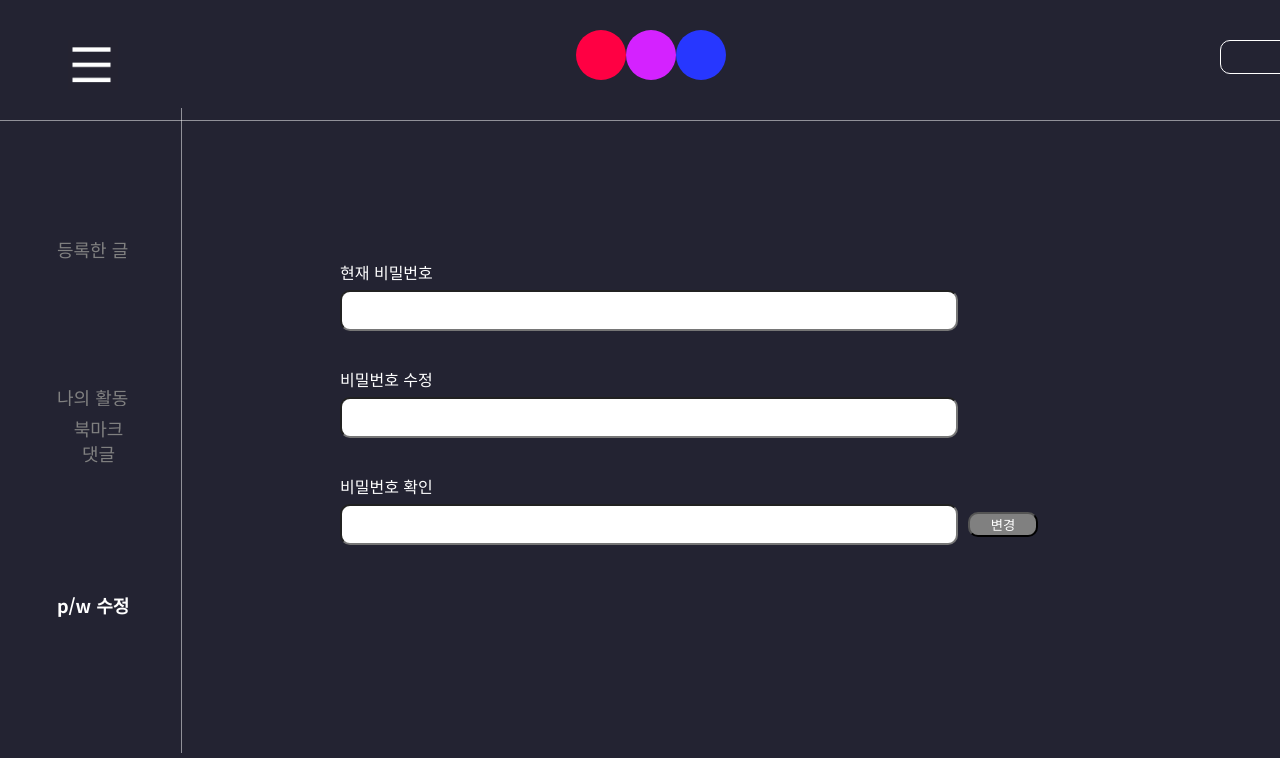
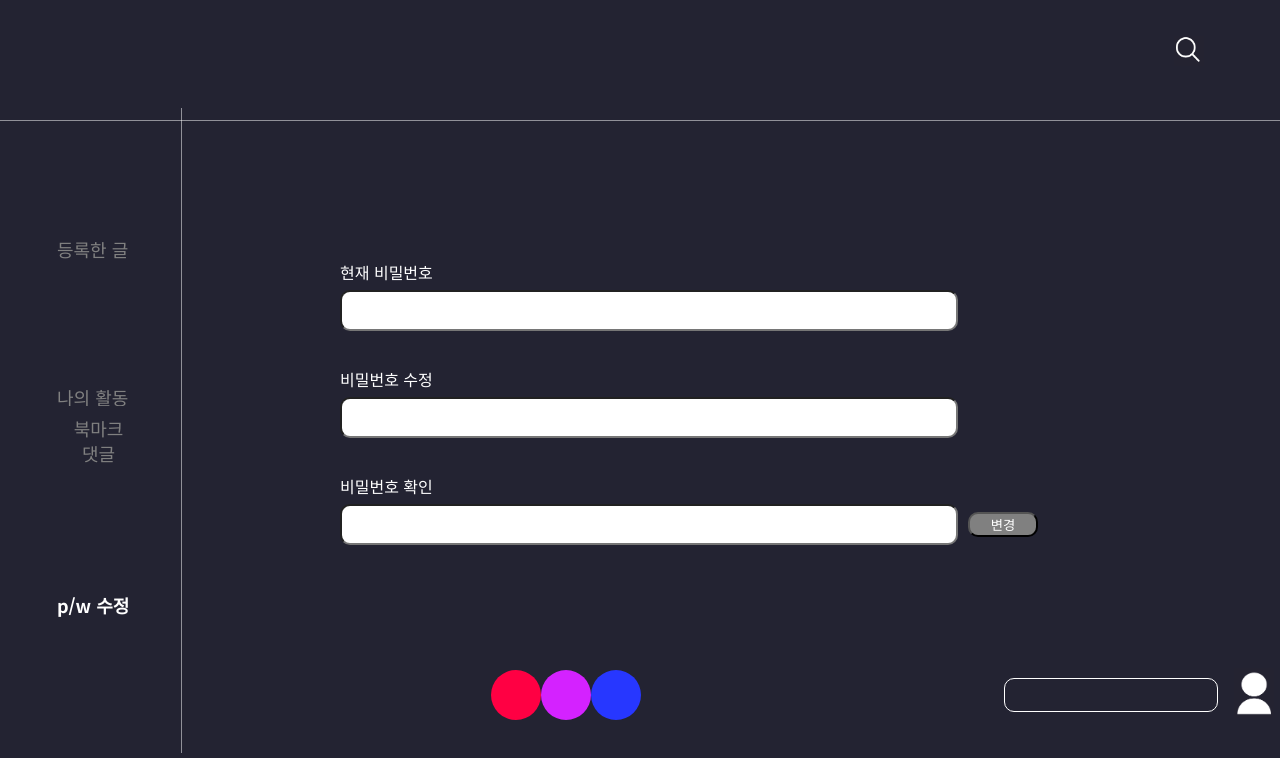
Before and after one commit to MEME-DICTIONARY/MEME-DICTIONARY, a React (Create React App) app: page /mypage/pw in a window 1280 px wide. Shown: the top 758 px of the page. Built offline with nearby package versions, Linux system fonts and the light colour scheme.

Commit message:
css: 헤더 position 고정에서 유동적으로 움직이게 수정

```diff
--- a/src/assets/style/header.module.css
+++ b/src/assets/style/header.module.css
@@ -6,69 +6,59 @@ html {
 }
 
 .headcontainer {
-  width: 100%
+  width: 100%;
+  height:100px;
+  display:flex;
+  justify-content: space-between;
+  align-items: center;
 }
 
 .header_HamburgerBtn {
-  background-color: white;
-  height: 40px;
-  width: 40px;
-  position: absolute;
-  top: 40px;
-  left: 70px;
+  margin-left:50px;
+  width:fit-content;
+border:none;
+background-color: inherit;
 }
 
 .header_HamburgerImg {
-  height: 50px;
-  width: 50px;
-  position: relative;
-  top: -3px;
-  left: -10px
+  background-size: cover;
 }
 
-.header_CircleParent {
-  position: absolute;
-  top: 30px;
-  left: 45%;
-
+.header_CircleParent{
+  display:flex;
+  width:fit-content;
 }
 
+.header_Circle1,.header_Circle2,.header_Circle3{
+  float: left;
+    width: 50px;
+    height: 50px;
+    border-radius: 75px;
+}
 
 .header_Circle1 {
   background-color: #ff0043;
-  float: left;
-  width: 50px;
-  height: 50px;
-  border-radius: 75px;
-
 }
 
 .header_Circle2 {
   background-color: #d422ff;
-  float: left;
-  width: 50px;
-  height: 50px;
-  border-radius: 75px;
 }
 
 .header_Circle3 {
   background-color: #2737ff;
-  float: left;
-  width: 50px;
-  height: 50px;
-  border-radius: 75px;
 }
 
 .header_SearchParent {
-  position: absolute;
-  left: 20px;
-  top: 10px;
+  display:flex;
+  width:fit-content;
+  align-items: center;
+  gap:10px;
+}
+.header__searchContainer{
+  display:inline-block;
 }
 
 .header_SearchBox {
-  position: absolute;
-  left: 1200px;
-  top: 30px;
   background-color: #232332;
   border: 1px solid white;
   border-radius: 10px;
@@ -76,38 +66,25 @@ html {
   width: 200px;
   padding-left: 10px;
 }
+.header_SearchBtn{
+  position:absolute;
+  top:35px;
+  right:70px;
 
-.header_SearchBtn {
-  background-color: white;
-  position: absolute;
-  left: 1370px;
-  top: 33px;
-  height: 25px;
-  width: 30px;
+}
+.header_SearchBtn ,.header_PersonBtn{
+  width: fit-content;
+    border: none;
+    background-color: inherit;
 }
 
 .header_SearchImg {
-  position: relative;
-  left: -8px;
-  /*버튼 작동하는지 확인하고 싶으면 이거 움직여보셈*/
-  top: -4px;
   height: 30px;
   width: 30px;
 }
 
-.header_PersonBtn {
-  height: 43px;
-  width: 40px;
-  position: absolute;
-  left: 1440px;
-  top: 35px;
-}
 
 .header_PersonImg {
-  position: relative;
-  top: -9px;
-  left: -8px;
-  /*버튼 작동하는지 확인하고 싶으면 이거 움직여보셈*/
   height: 50px;
   width: 40px;
 }
--- a/src/component/Header.js
+++ b/src/component/Header.js
@@ -54,6 +54,7 @@ function Header({ isLogin, setUserLogout }) {
           <div className={styles.header_Circle3}></div>
         </a>
         <article className={styles.header_SearchParent}>
+          <div clssName={styles.header__searchContainer}>
             <input
               className={styles.header_SearchBox}
               type="text"
@@ -69,7 +70,7 @@ function Header({ isLogin, setUserLogout }) {
                 alt="검색아이콘"
               />
             </button>
-        </article>
+          </div>
           <button className={styles.header_PersonBtn} onClick={handleLoginModal}>
             <img
               className={styles.header_PersonImg}
@@ -77,6 +78,7 @@ function Header({ isLogin, setUserLogout }) {
               alt="사람아이콘"
             />
           </button>
+        </article>
         <div className={styles.header_Line}></div>
       </div>
 
@@ -253,9 +255,8 @@ function Header({ isLogin, setUserLogout }) {
             </a>
           </li>
           <li className={styles.logModalList} onClick={() => setUserLogout()}>
-            로그아웃
+            <a href="/main"> 로그아웃</a>
           </li>
-          {/* <li className={styles.logModalList}><a className={styles.logModalSelect} href="/upload" > 로그아웃</a></li> */}
         </ul>
       </div>
     </div>
```
Lines whose indentation alone changed are shown as unchanged.
